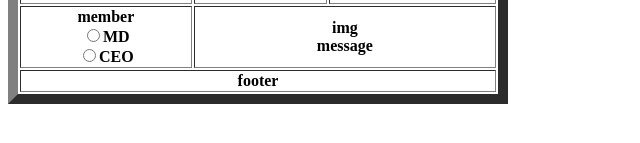
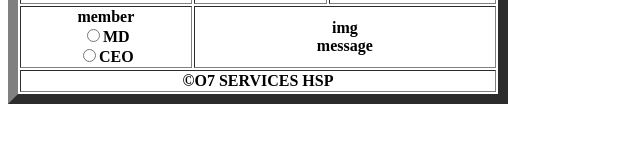
Before and after one commit to nisha-902/Training2, a plain HTML site: page about.html in a window 1280 px wide. Shown: the part 139-282 px from the top of the page, without its empty margins (0-640 px from the left). Drawn offline with Linux system fonts and the light colour scheme.

Commit message:
another commit

```diff
--- a/about.html
+++ b/about.html
@@ -20,7 +20,8 @@
 
         </tr>
         <tr>
-            <th  colspan="3" copyright >footer</th>
+            <th colspan="3"><footer>&copy;O7 SERVICES HSP</footer></th>
+
         </tr>
 
 </body>
```
